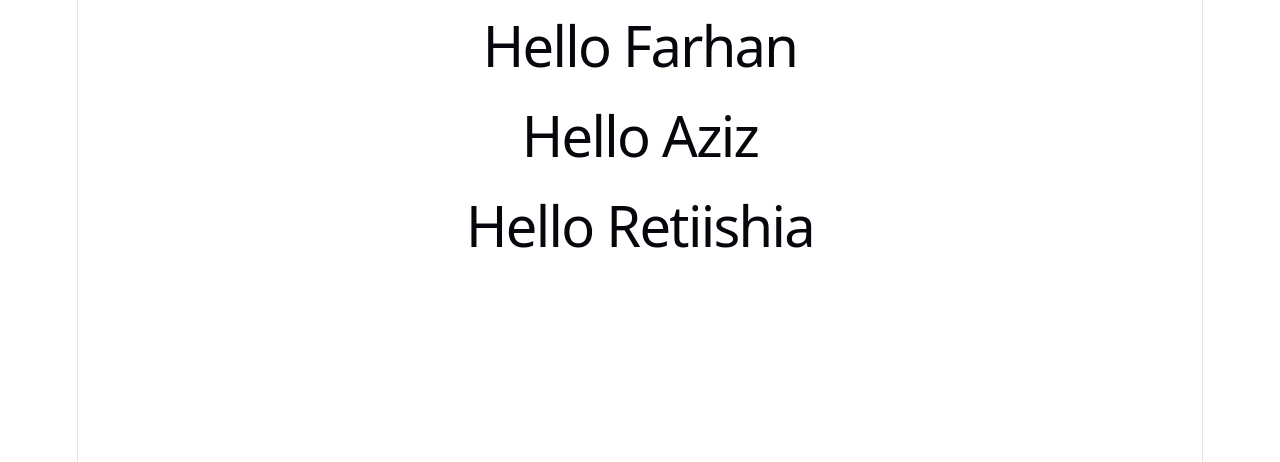
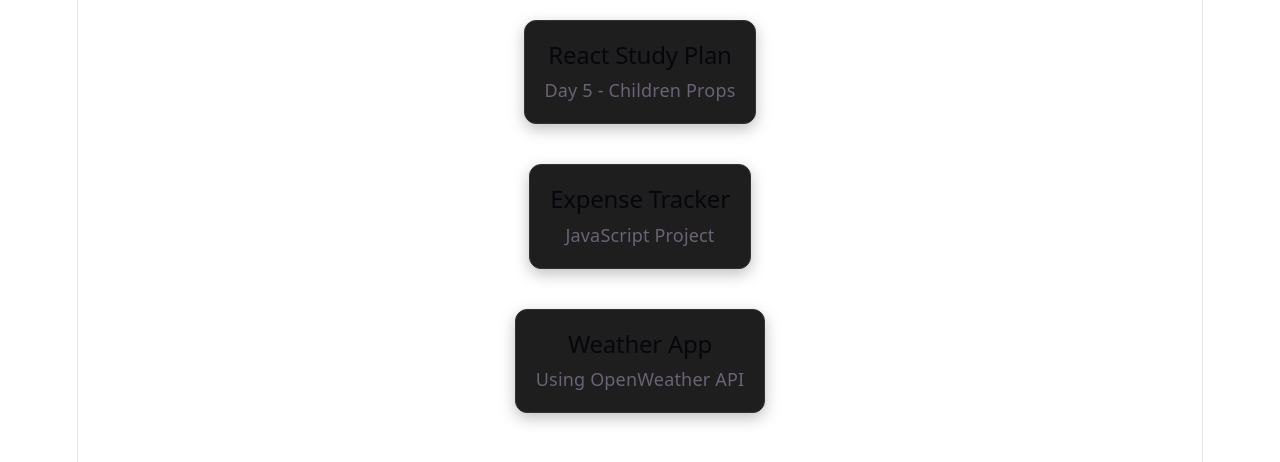
Before and after one commit to Retiishia/React-learning, a React (Vite) app in the folder react-fundamentals/: page / in a window 1280 px wide. Shown: the top 462 px of the page. Built offline with nearby package versions, Linux system fonts and the light colour scheme.

Commit message:
feat(day-4 & 5): implement reusable Card with props and children

```diff
--- a/react-fundamentals/index.html
+++ b/react-fundamentals/index.html
@@ -4,7 +4,7 @@
     <meta charset="UTF-8" />
     <link rel="icon" type="image/svg+xml" href="/favicon.svg" />
     <meta name="viewport" content="width=device-width, initial-scale=1.0" />
-    <title>react-fundamentals</title>
+    <title>React Fundamentals</title>
   </head>
   <body>
     <div id="root"></div>
--- a/react-fundamentals/src/App.jsx
+++ b/react-fundamentals/src/App.jsx
@@ -3,16 +3,24 @@ import reactLogo from './assets/react.svg'
 import viteLogo from './assets/vite.svg'
 import heroImg from './assets/hero.png'
 import Greeting from './greeting.jsx'
+import Card from './Card.jsx'
 import './App.css'
 
 function App() {
   return (
     <>
-    <Greeting name="Farhan"/>
-    <Greeting name="Aziz"/>
-    <Greeting name="Retiishia"/>
+    <Card title="React Study Plan">
+      <p>Day 5 - Children Props</p>
+    </Card>
+
+    <Card title="Expense Tracker">
+      <p>JavaScript Project</p>
+    </Card>
+
+    <Card title="Weather App">
+      <p>Using OpenWeather API</p>
+    </Card>
 </>
-
   )
 }
 
--- /dev/null
+++ b/react-fundamentals/src/Card.css
@@ -0,0 +1,9 @@
+.card {
+  max-width: 500px;
+  margin: 20px auto;
+  padding: 20px;
+  background-color: #1e1e1e;
+  border: 1px solid #333;
+  border-radius: 12px;
+  box-shadow: 0 5px 15px rgba(0,0,0,.25);
+}
--- /dev/null
+++ b/react-fundamentals/src/Card.jsx
@@ -0,0 +1,13 @@
+import "./Card.css"
+
+function Card({title, children}) {
+    return (
+        <div className="card">
+        <h2>{title}</h2>
+
+        {children}
+        </div>
+    );
+}
+
+export default Card;
```
